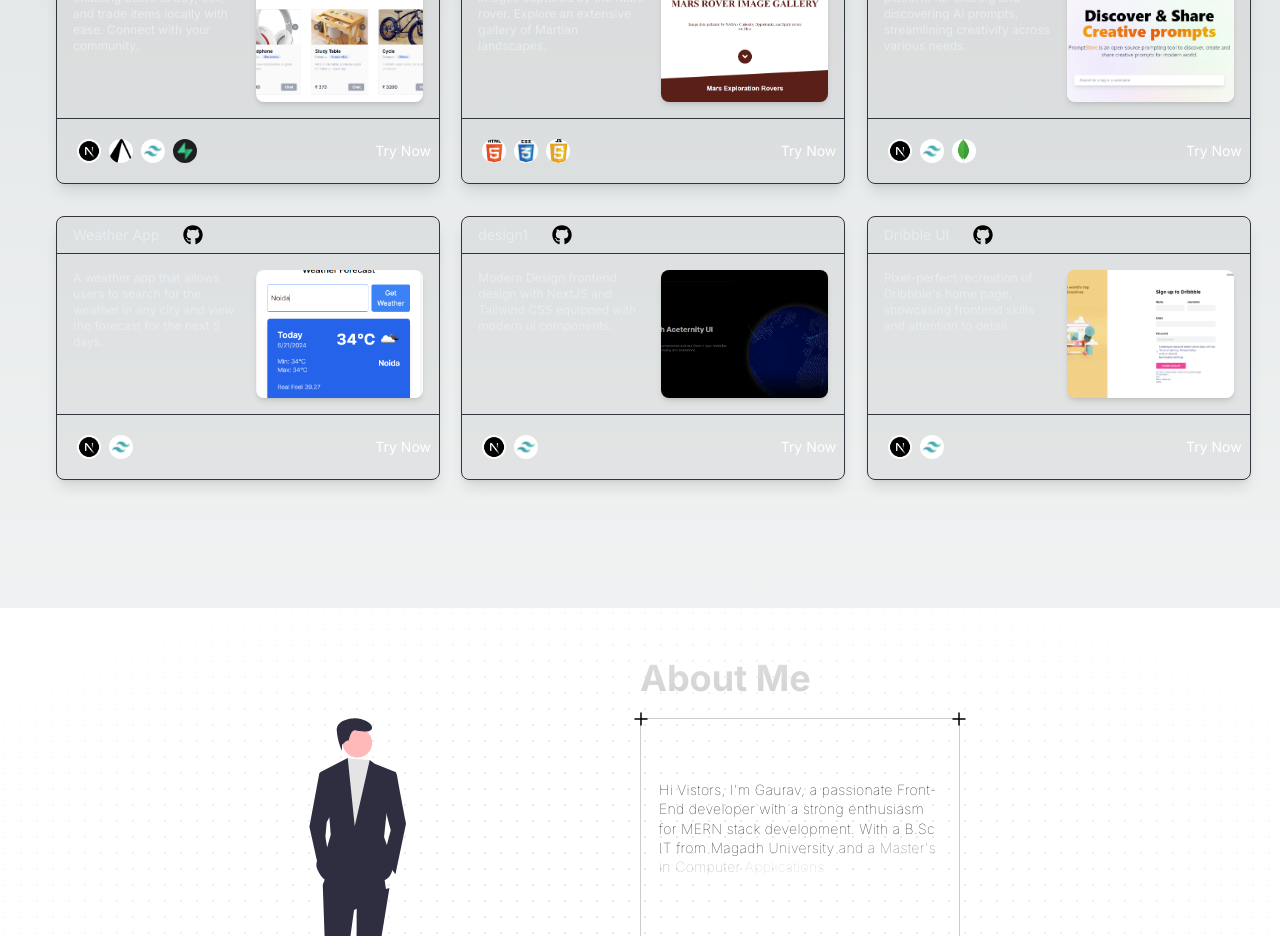
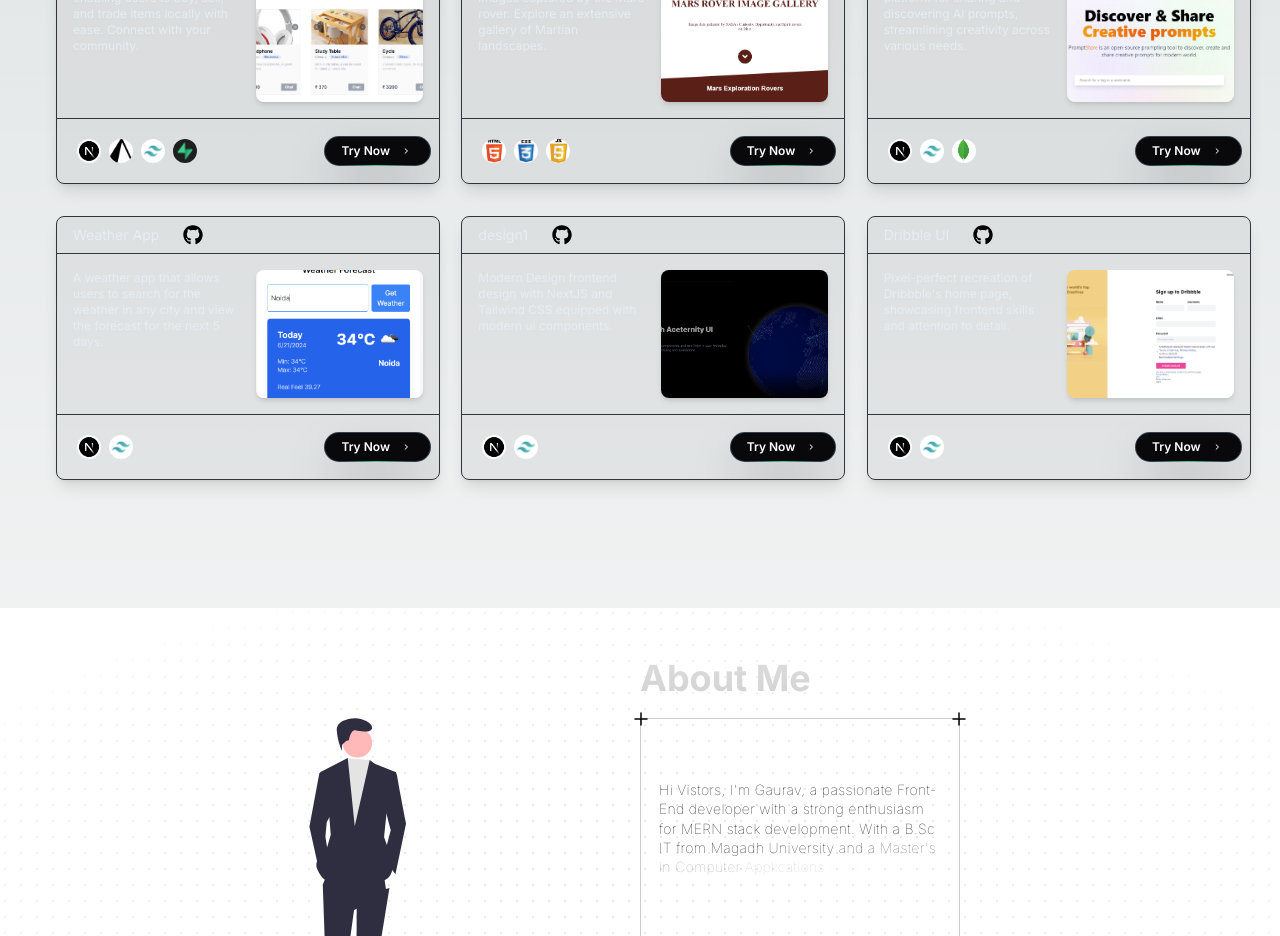
Before and after one commit to i-m-Gaurav/Portfolio, a Next.js app: page / in a window 1280 px wide. Shown: the part 840-1776 px from the top of the page. Built offline with nearby package versions, Linux system fonts and the light colour scheme.

Commit message:
refactor: Update card styles for better consistency and readability

```diff
--- a/app/components/Cards.tsx
+++ b/app/components/Cards.tsx
@@ -32,7 +32,32 @@
 
                     </div>
                 </div>
-                <a href={live} className="text-white hover:underline text-right text-xs md:text-sm">Try Now</a>
+                <a href={live} className="text-white hover:underline text-right text-xs md:text-sm"><button className="bg-slate-800 no-underline group cursor-pointer relative shadow-2xl shadow-zinc-900 rounded-full p-px text-xs font-semibold leading-6  text-white inline-block">
+  <span className="absolute inset-0 overflow-hidden rounded-full">
+    <span className="absolute inset-0 rounded-full bg-[image:radial-gradient(75%_100%_at_50%_0%,rgba(56,189,248,0.6)_0%,rgba(56,189,248,0)_75%)] opacity-0 transition-opacity duration-500 group-hover:opacity-100" />
+  </span>
+  <div className="relative flex space-x-2 items-center z-10 rounded-full bg-zinc-950 py-0.5 px-4 ring-1 ring-white/10 ">
+    <span>
+      Try Now
+    </span>
+    <svg
+      fill="none"
+      height="16"
+      viewBox="0 0 24 24"
+      width="16"
+      xmlns="http://www.w3.org/2000/svg"
+    >
+      <path
+        d="M10.75 8.75L14.25 12L10.75 15.25"
+        stroke="currentColor"
+        strokeLinecap="round"
+        strokeLinejoin="round"
+        strokeWidth="1.5"
+      />
+    </svg>
+  </div>
+  <span className="absolute -bottom-0 left-[1.125rem] h-px w-[calc(100%-2.25rem)] bg-gradient-to-r from-emerald-400/0 via-emerald-400/90 to-emerald-400/0 transition-opacity duration-500 group-hover:opacity-40" />
+</button></a>
             </div>
         </div>
     )
```
